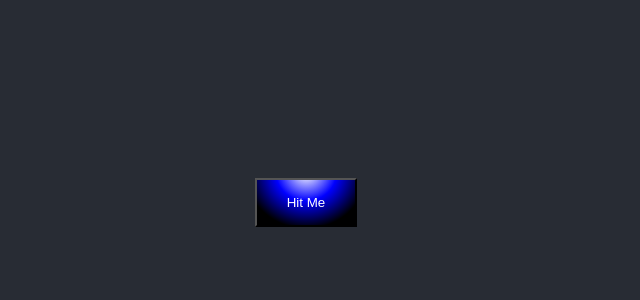
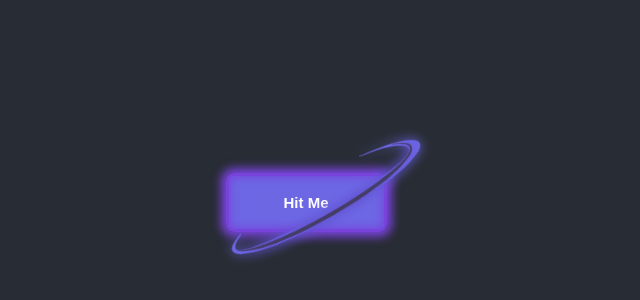
Before and after one commit to yosepov/4580-46, a React (Create React App) app: page / in a window 1280 px wide. Shown: the part 198-498 px from the top of the page, without its empty margins (334-974 px from the left). Built offline with nearby package versions, Linux system fonts and the light colour scheme.

Commit message:
my button2

```diff
--- a/src/Components/Adir.css
+++ b/src/Components/Adir.css
@@ -1,37 +1,96 @@
-.button {
-    background: radial-gradient(ellipse at top, white, blue, black, black);
-    color: white;
+button {
     position: relative;
-    background-size: 130% 130%;
-    background-position: center center;
-    padding: 15px 30px;
+    padding: 18px 55px;
+    font-size: 15px;
+    font-weight: bold;
+    color: #fff;
+    background: linear-gradient(87deg, #6d67e4, #7743db, #4e31aa, #6d67e4, #6d67e4);
+    background-size: 600% 600%;
+    border: 3px solid #7743db;
+    border-radius: 8px;
+    /* filter: drop-shadow(0 0 4px #9F73AB); */
+    box-shadow: inset 0 0 10px 1px #7743db, 0 0 10px 5px #7743db;
+    cursor: pointer;
+    transition: all 0.5s;
+    animation: GradientAnimation 25s ease infinite;
   }
 
-  .button:hover {
-    background: radial-gradient(ellipse at top, white, blue, black, black);
-    animation: gradient 4s;
-    animation-fill-mode: forwards;
-    /* background-position: center center; */
+  button::after {
+    content: "";
+    position: absolute;
+    width: 202px;
+    height: 54px;
+    top: 0;
+    left: -17px;
+    border: 5px solid #453c67;
+    border-width: 0 2px 4px 0;
+    border-radius: 100%;
+    filter: drop-shadow(0px 0px 6px rgba(78, 49, 180, 1));
+    transform: rotate(-30deg);
+    animation: LinerAfter 15s ease infinite;
   }
 
-  .button:hover:after {
+  button::before {
     content: "";
     position: absolute;
-    inset: -.625em;
-    background: radial-gradient(ellipse at top, white, blue, black, black);
-    /* background-position: center center; */
-    filter: blur(1.5em);
-    z-index: -1;
-    animation: gradient 4s;
-    animation-fill-mode: forwards;
+    width: 200px;
+    height: 50px;
+    top: 0;
+    left: -20px;
+    border: 5px solid #6d67e4;
+    border-width: 0 12px 8px 4px;
+    border-radius: 100%;
+    filter: drop-shadow(0px 0px 6px rgba(109, 103, 228, 1));
+    /* box-shadow: inset 0 0 10px 1px #4E31AA, 0 0 10px 5px #4E31AA; */
+    transform: rotate(-30deg);
+    transition: all 0.5s;
+    animation: LinerBefore 15s ease infinite;
   }
 
-  @keyframes gradient {
+  @keyframes GradientAnimation {
     0% {
-      background-size: 130% 130%;
+      background-position: 0% 50%;
+    }
+
+    50% {
+      background-position: 100% 50%;
     }
 
     100% {
-      background-size: 200% 200%;
+      background-position: 0% 50%;
     }
   }
+
+  @keyframes LinerAfter {
+    0% {
+      left: -27px;
+      height: 54px;
+    }
+
+    50% {
+      left: -7px;
+      height: 37px;
+    }
+
+    100% {
+      left: -27px;
+      height: 54px;
+    }
+  }
+
+  @keyframes LinerBefore {
+    0% {
+      left: -30px;
+      height: 50px;
+    }
+
+    50% {
+      left: -10px;
+      height: 33px;
+    }
+
+    100% {
+      left: -30px;
+      height: 50px;
+    }
+  }
```
